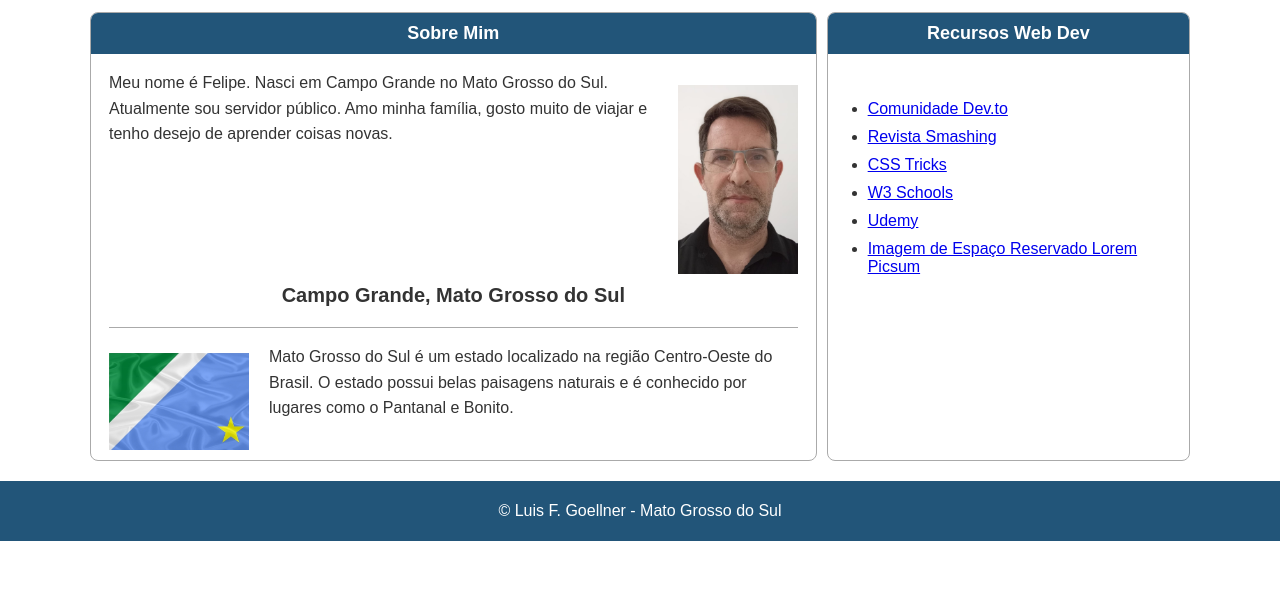
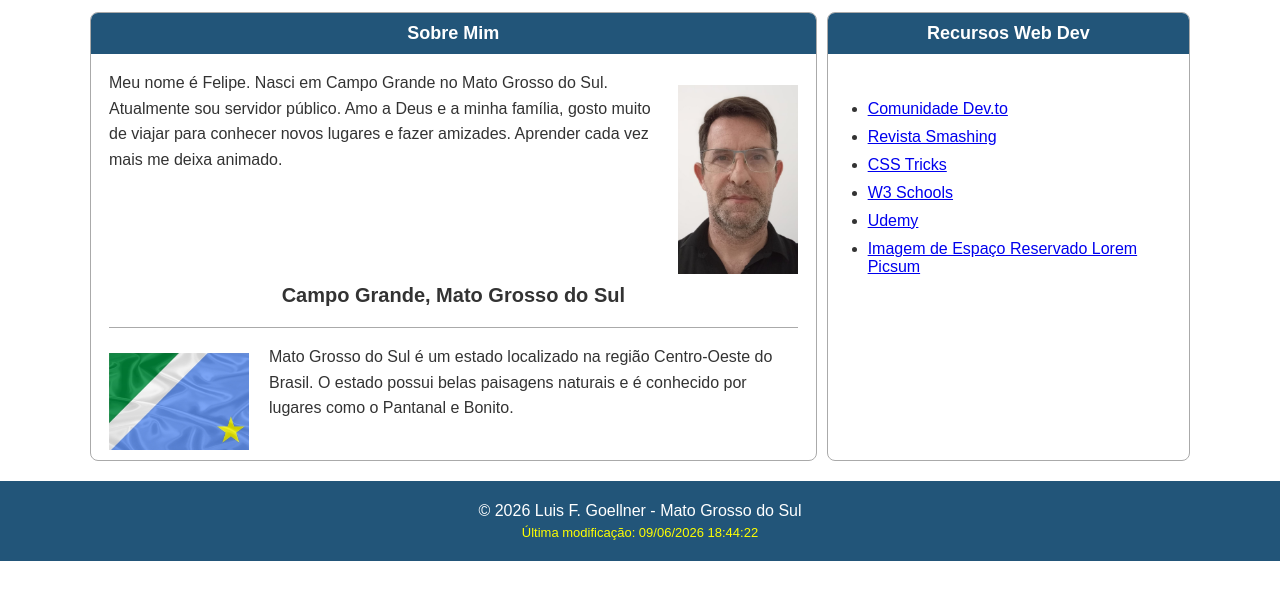
Before and after one commit to Lgoellner/wdd131, a plain HTML site: page index.html in a window 1280 px wide. Shown: the part 201-800 px from the top of the page. Drawn offline with Linux system fonts and the light colour scheme.

Commit message:
Inclusão do JavaScript

```diff
--- a/index.html
+++ b/index.html
@@ -8,6 +8,7 @@
     <meta name="description" content="WDD 131 – Fundamentos da Web Dinâmica - Luis Felipe Goellner - Página pessoal de aprendizagem do curso da BYU-Idaho">
     <meta name="author" content="Luis Felipe Goellner">
     <link rel="stylesheet" href="estilos/base.css">
+    <script src="scripts/obterdatas.js" defer></script>
 </head>
 
 <body>
@@ -37,9 +38,10 @@
                 <img class="foto" src="imagens/perfil.jpeg" alt="Imagem de Luis F. Goellner">
                 <p>
                     Meu nome é Felipe. Nasci em Campo Grande no
-                    Mato Grosso do Sul. Atualmente sou servidor
-                    público. Amo minha família, gosto muito de viajar e tenho desejo
-                    de aprender coisas novas.
+                    Mato Grosso do Sul. Atualmente sou servidor público.
+                    Amo a Deus e a minha família, gosto muito de viajar para conhecer novos lugares e fazer amizades.
+                    Aprender cada vez mais me deixa animado.
+
                 </p>
 
                 <h3 class="localizacao">
@@ -82,7 +84,7 @@
 
     <footer>
 
-        <p>&copy; <span id="anoatual"></span>Luis F. Goellner - Mato Grosso do Sul</p>
+        <p>&copy; <span id="anoatual"></span> Luis F. Goellner - Mato Grosso do Sul</p>
         <p id="ultimaModificacao" class="data"></p>
 
     </footer>
--- a/scripts/obterdatas.js
+++ b/scripts/obterdatas.js
@@ -0,0 +1,6 @@
+const anoAtual = new Date().getFullYear();
+
+document.querySelector("#anoatual").textContent = anoAtual;
+
+document.querySelector("#ultimaModificacao").textContent =
+    `Última modificação: ${document.lastModified}`;
```
